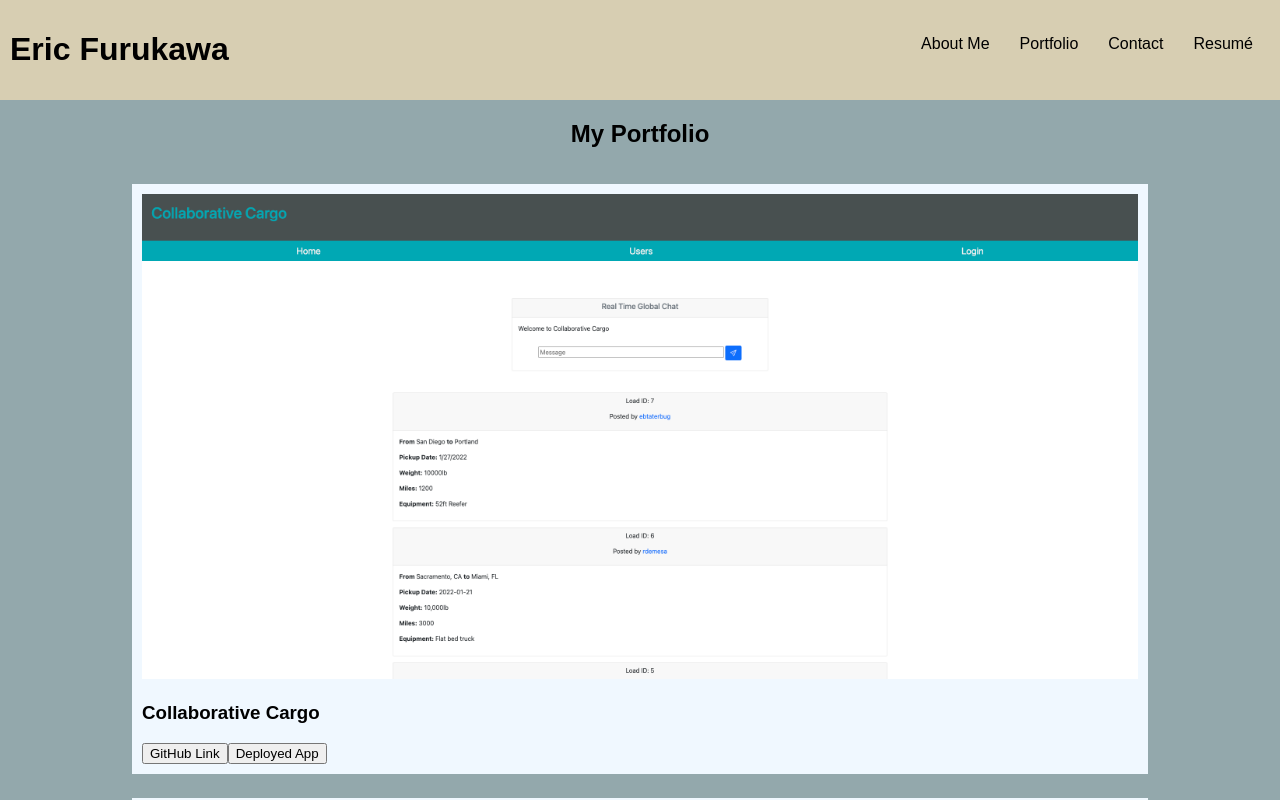
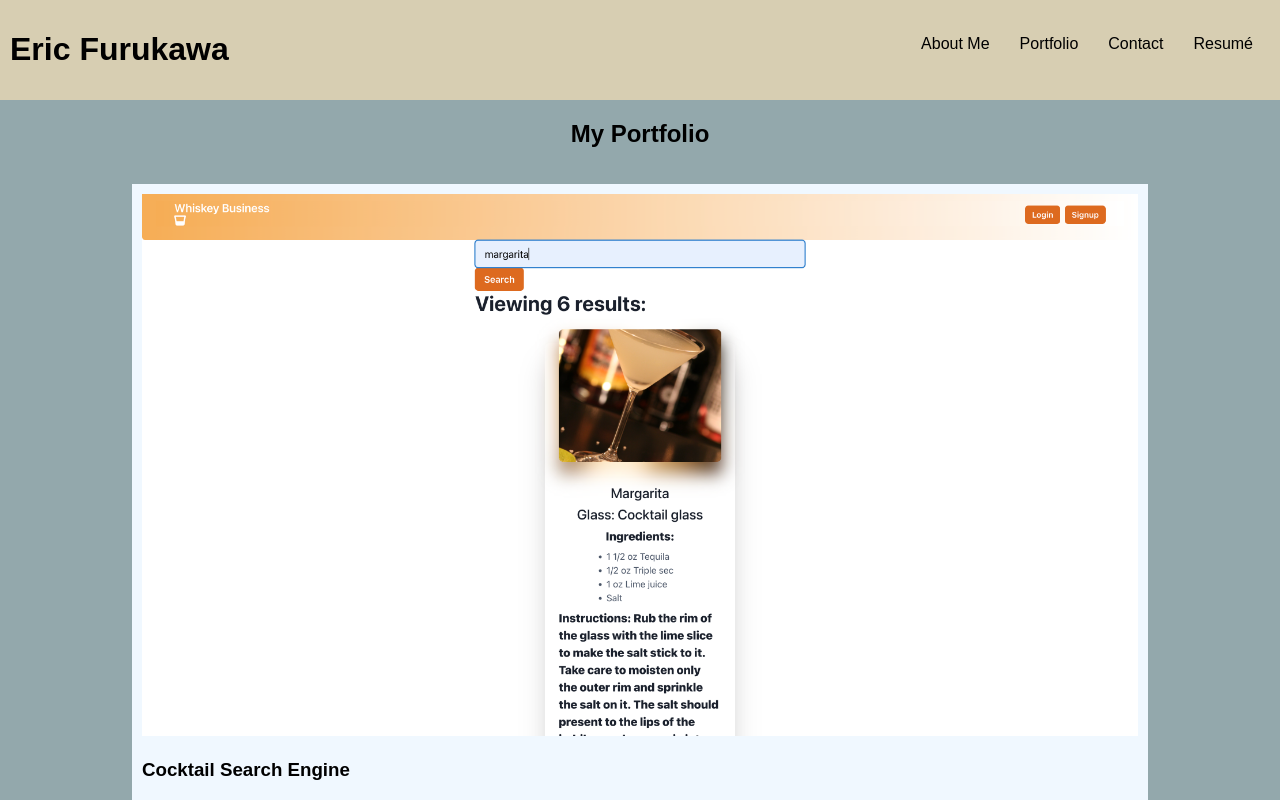
Before and after one commit to EricKenji/fuzzy-barnacle, a React (Create React App) app: page / in a window 1280 px wide. Both pictures are taken after a click on the element "Portfolio". Shown: the top 800 px of the page. Built offline with nearby package versions, Linux system fonts and the light colour scheme.

Commit message:
added new project

```diff
--- a/src/components/Portfolio/index.js
+++ b/src/components/Portfolio/index.js
@@ -1,4 +1,5 @@
 import React from "react";
+import WhiskeyBusiness from '../../assets/images/whiskeybusiness.png'
 import CollabCargo from '../../assets/images/collab-cargo.png'
 import StockTracker from '../../assets/images/stock-tracker.png'
 import BudgetTracker from '../../assets/images/budget-tracker.png'
@@ -12,6 +13,18 @@ function Portfolio() {
     return (
         <div className="main">
             <h2 className="center-text">My Portfolio</h2>
+            <div className="row">
+                <div className="content">
+                    <img src={WhiskeyBusiness} alt="Whiskey Business" />
+                    <h3>Cocktail Search Engine</h3>
+                    <a href="https://github.com/EricKenji/whiskey-business">
+                        <button >GitHub Link</button>
+                    </a>
+                    <a href="https://arcane-shelf-84573.herokuapp.com/">
+                        <button>Deployed App</button>
+                    </a>
+                </div>
+            </div>
             <div className="row">
                 <div className="content">
                     <img src={CollabCargo} alt="collaborative cargo" />
```
Also changed, not shown: src/assets/images/whiskeybusiness.png (added).
